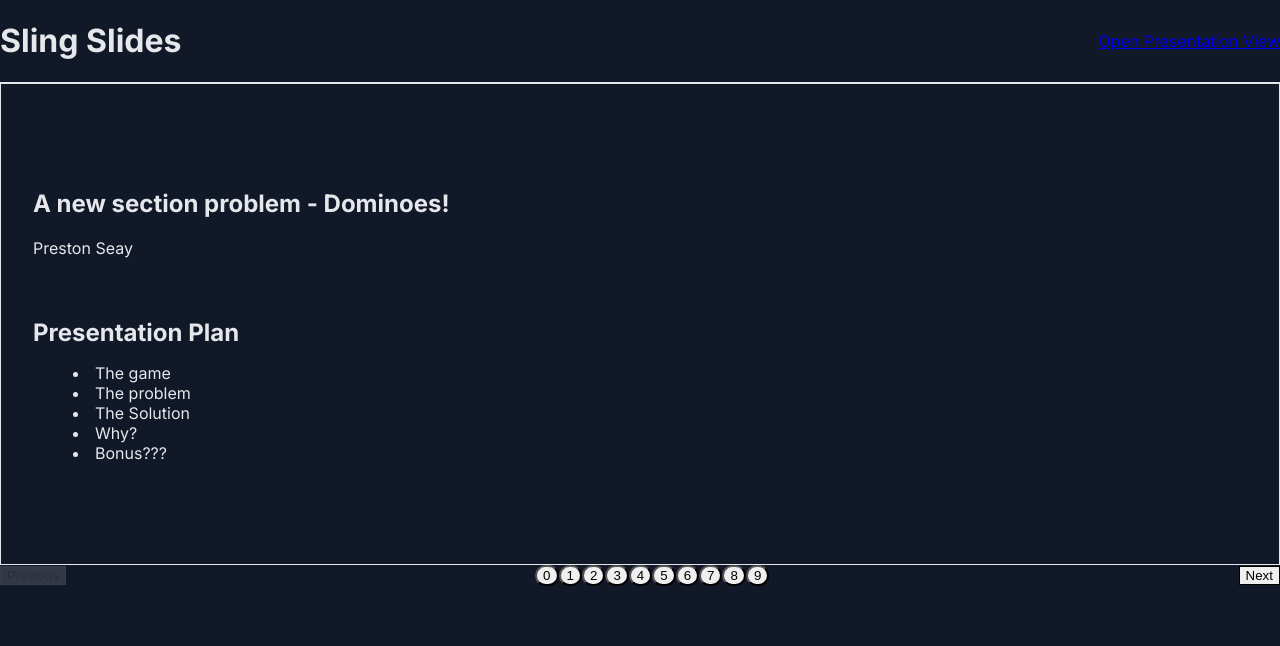
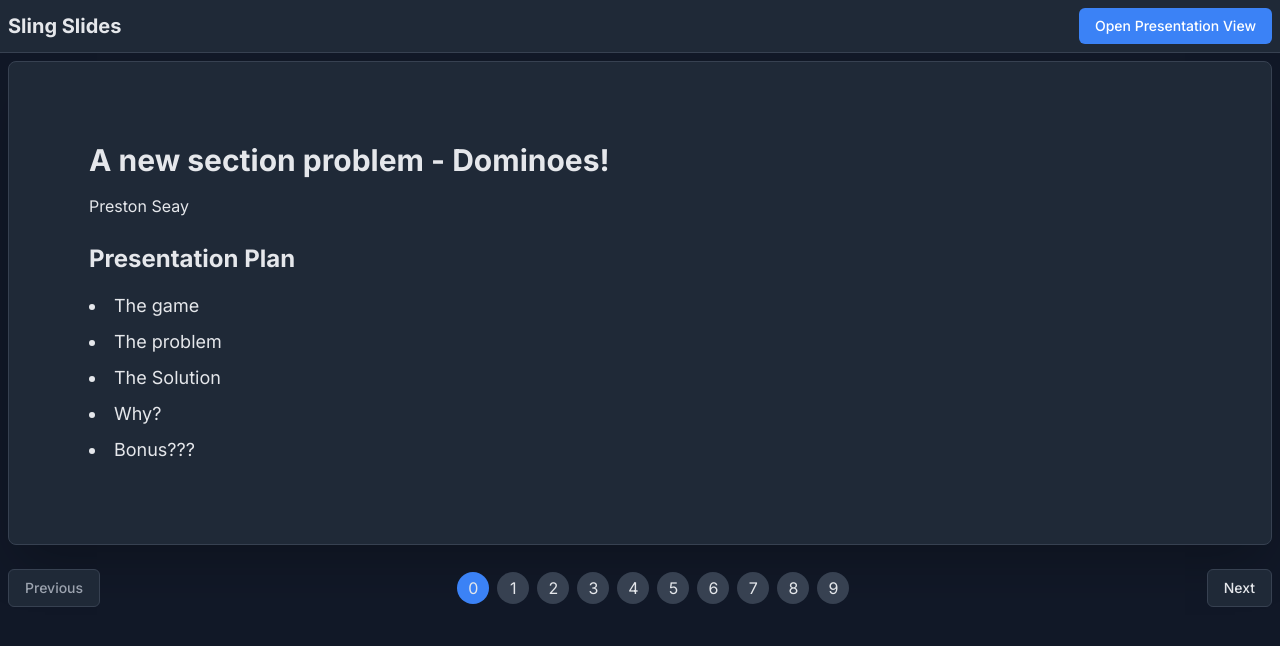
Before and after one commit to pseay/sl-lides, a React (Vite) app in the folder client/: page / in a window 1280 px wide. Shown: the top 646 px of the page. Built offline with nearby package versions, Linux system fonts and the light colour scheme; no server answers.

Commit message:
fixed styling

```diff
--- a/client/src/App.jsx
+++ b/client/src/App.jsx
@@ -34,7 +34,7 @@ function App() {
 
   const PresenterLayout = () => (
     <div className="h-screen flex flex-col">
-      <header className="p-4 bg-surface border-b border-border flex-shrink-0">
+      <header className="p-2 bg-surface border-b border-border flex-shrink-0">
         <div className="max-w-7xl mx-auto flex justify-between items-center">
           <h1 className="text-xl font-bold text-text-default">Sling Slides</h1>
           <Link
@@ -47,7 +47,7 @@ function App() {
         </div>
       </header>
       <main className="flex-grow overflow-y-auto">
-        <div className="p-4 sm:p-6 lg:p-8">
+        <div className="p-2">
           <PresenterView
             slides={slides}
             currentSlide={currentSlide}
--- a/client/src/components/SlideContainer.jsx
+++ b/client/src/components/SlideContainer.jsx
@@ -3,7 +3,7 @@ import React from 'react';
 export const SlideContainer = ({ children }) => {
   return (
     <div className="max-w-7xl mx-auto">
-      <div className="bg-surface rounded-lg border border-border shadow-2xl p-8 sm:p-12 min-h-[60vh] flex flex-col justify-center">
+      <div className="bg-surface rounded-lg border border-border shadow-2xl p-2 sm:p-12 min-h-[60vh] flex flex-col justify-center">
         {children}
       </div>
     </div>
--- a/client/src/components/SlideDeck.jsx
+++ b/client/src/components/SlideDeck.jsx
@@ -10,8 +10,7 @@ export const SlideDeck = ({ slides, currentSlide, onSlideChange, children }) =>
         {/* Previous Button */}
         <button
           onClick={() => onSlideChange(Math.max(0, currentSlide - 1))}
-          disabled={currentSlide === 0}
-          className="px-4 py-2 bg-surface border border-border rounded-md text-sm font-medium text-text-secondary hover:text-text-default hover:border-gray-600 transition-colors disabled:opacity-50 disabled:cursor-not-allowed"
+className="px-4 py-2 bg-surface border border-border rounded-md text-sm font-medium text-text-secondary hover:text-text hover:border-gray-600 transition-colors disabled:opacity-50 disabled:cursor-not-allowed"
         >
           Previous
         </button>
@@ -22,7 +21,7 @@ export const SlideDeck = ({ slides, currentSlide, onSlideChange, children }) =>
             <button
               key={index}
               onClick={() => onSlideChange(index)}
-              className={`h-2 w-2 rounded-full transition-colors ${
+              className={`h-8 w-8 rounded-full transition-colors ${
                 currentSlide === index
                   ? 'bg-primary'
                   : 'bg-border hover:bg-gray-600'
@@ -36,7 +35,7 @@ export const SlideDeck = ({ slides, currentSlide, onSlideChange, children }) =>
         <button
           onClick={() => onSlideChange(Math.min(slides.length - 1, currentSlide + 1))}
           disabled={currentSlide === slides.length - 1}
-          className="px-4 py-2 bg-surface border border-border rounded-md text-sm font-medium text-text-secondary hover:text-text-default hover:border-gray-600 transition-colors disabled:opacity-50 disabled:cursor-not-allowed"
+          className="px-4 py-2 bg-surface border border-border rounded-md text-sm font-medium text-secondary hover:text-default hover:border-gray-600 transition-colors disabled:opacity-50 disabled:cursor-not-allowed"
         >
           Next
         </button>
--- a/client/src/components/WhiteboardSlide.jsx
+++ b/client/src/components/WhiteboardSlide.jsx
@@ -215,7 +215,7 @@ const WhiteboardSlide = ({ socket, isPresenter }) => {
           <button onClick={handleClear} className="px-3 py-1 text-sm rounded bg-red-500 text-white ml-auto">Clear</button>
         </div>
       )}
-      <div className="w-full h-[calc(100vh-200px)] flex-grow" style={{background: backgroundColor}}>
+      <div className="w-full h-[calc(100vh-300px)] flex-grow" style={{background: backgroundColor}}>
         <canvas ref={canvasRef} className="w-full h-full" />
       </div>
     </div>
--- a/client/src/index.css
+++ b/client/src/index.css
@@ -1,13 +1,21 @@
 @import url('https://fonts.googleapis.com/css2?family=Inter:wght@400;500;700&display=swap');
 
-@tailwind base;
-@tailwind components;
-@tailwind utilities;
+@import "tailwindcss";
+
+@theme {
+  --color-background: #111827;
+  --color-surface: #1F2937;
+  --color-primary: #3B82F6;
+  --color-primary-hover: #2563EB;
+  --color-text: #E5E7EB;
+  --color-text-secondary: #9CA3AF;
+  --color-border: #374151;
+}
 
 body {
   font-family: 'Inter', sans-serif;
-  background-color: #111827; /* theme.colors.background */
-  color: #E5E7EB; /* theme.colors.text.DEFAULT */
+  background-color: theme(colors.background);
+  color: theme(colors.text);
   margin: 0;
 }
 
@@ -23,7 +31,7 @@ body {
 }
 
 .prose pre {
-  background-color: #111827;
+  background-color: theme(colors.background);
   padding: 1rem;
   border-radius: 0.5rem;
   margin: 1rem 0;
--- a/client/tailwind.config.js
+++ b/client/tailwind.config.js
@@ -1,25 +1,4 @@
 /** @type {import('tailwindcss').Config} */
 export default {
-  content: [
-    "./index.html",
-    "./src/**/*.{js,ts,jsx,tsx}",
-  ],
-  theme: {
-    extend: {
-      colors: {
-        background: '#111827', // A deep slate gray
-        surface: '#1F2937',    // A lighter slate for cards/panels
-        primary: {
-          DEFAULT: '#3B82F6', // A vibrant blue
-          hover: '#2563EB'   // A darker blue for hover
-        },
-        text: {
-          DEFAULT: '#E5E7EB', // A soft light gray for text
-          secondary: '#9CA3AF' // A dimmer gray for secondary text
-        },
-        border: '#374151',     // A subtle slate gray for borders
-      }
-    },
-  },
   plugins: [],
 }
```
